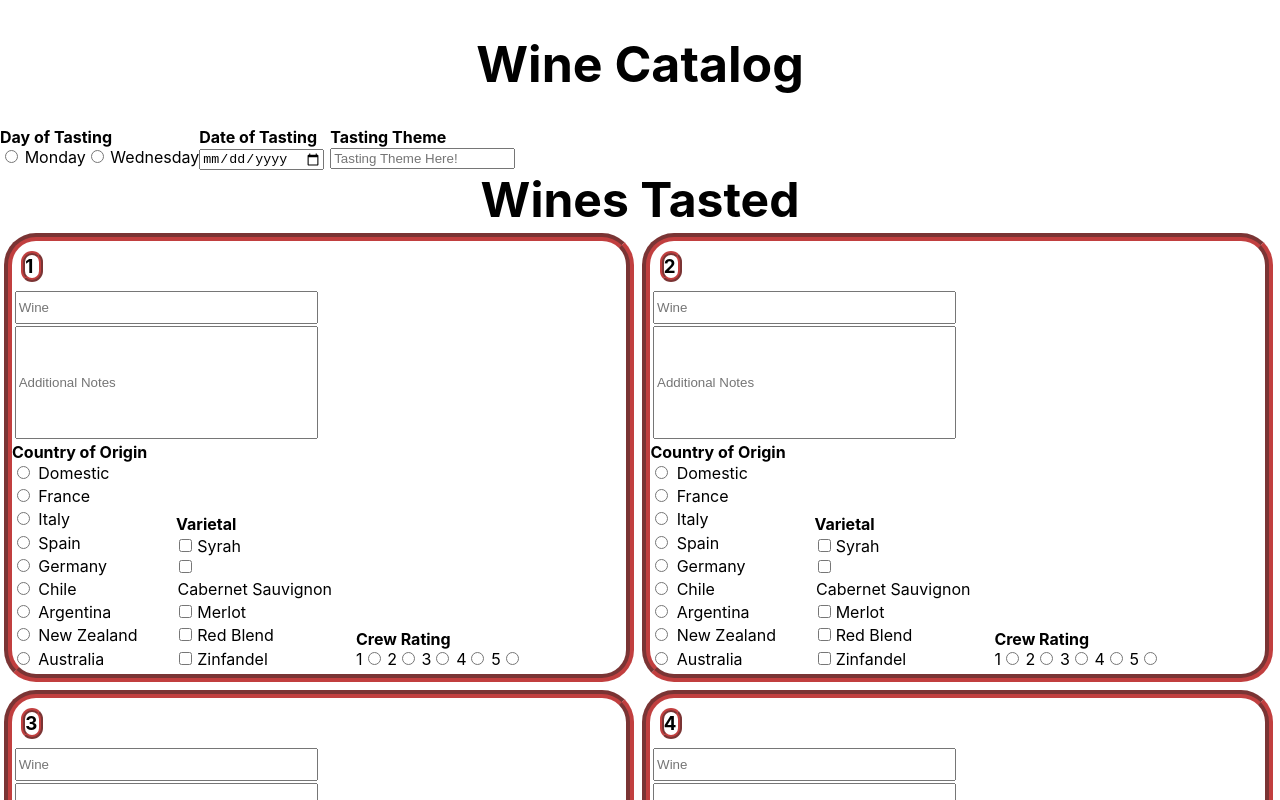
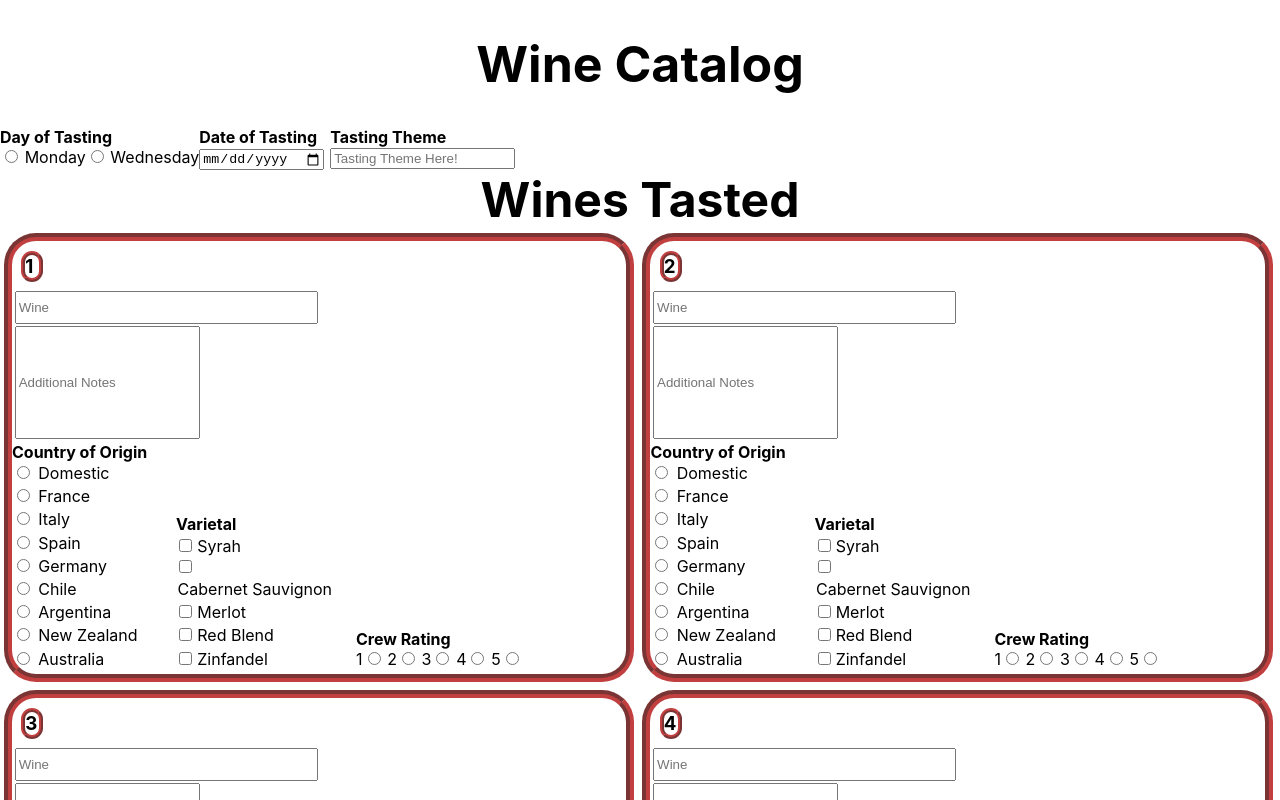
Before and after one commit to Awood549/wine-catalog, a React (Create React App) app: page / in a window 1280 px wide. Shown: the top 800 px of the page. Built offline with nearby package versions, Linux system fonts and the light colour scheme.

Commit message:
weird bug with scroll

```diff
--- a/src/form/InputWines.js
+++ b/src/form/InputWines.js
@@ -44,8 +44,8 @@ import './forms.css'
   function nameAndNotesInput(){
     return(
       <>
-    <input onChange = {handleChange} className= 'wineName' type= 'text' name= 'sampledWines' placeholder= 'Wine'></input>
-    <input onChange = {handleChange} className='wineNotes' type= 'text' name= 'notes' placeholder= 'Additional Notes'></input>
+    <input onChange = {handleChange} contentEditable='true' className= 'wineName' type= 'text' name= 'sampledWines' placeholder= 'Wine'></input>
+    <input onChange = {handleChange} contentEditable='true' className='wineNotes' type= 'text' name= 'notes' placeholder= 'Additional Notes'></input>
     </>
     )
   }
--- a/src/form/forms.css
+++ b/src/form/forms.css
@@ -87,10 +87,10 @@ label.countryRadio{
   margin: .2em;
 }
 .wineNotes{
-  overflow: scroll;
+  overflow: hidden;
   display: block;
   word-wrap: normal;
-  width: 48%;
+  /* width: 48%; */
   height: 8em;
   margin: .2em;
 }
```
